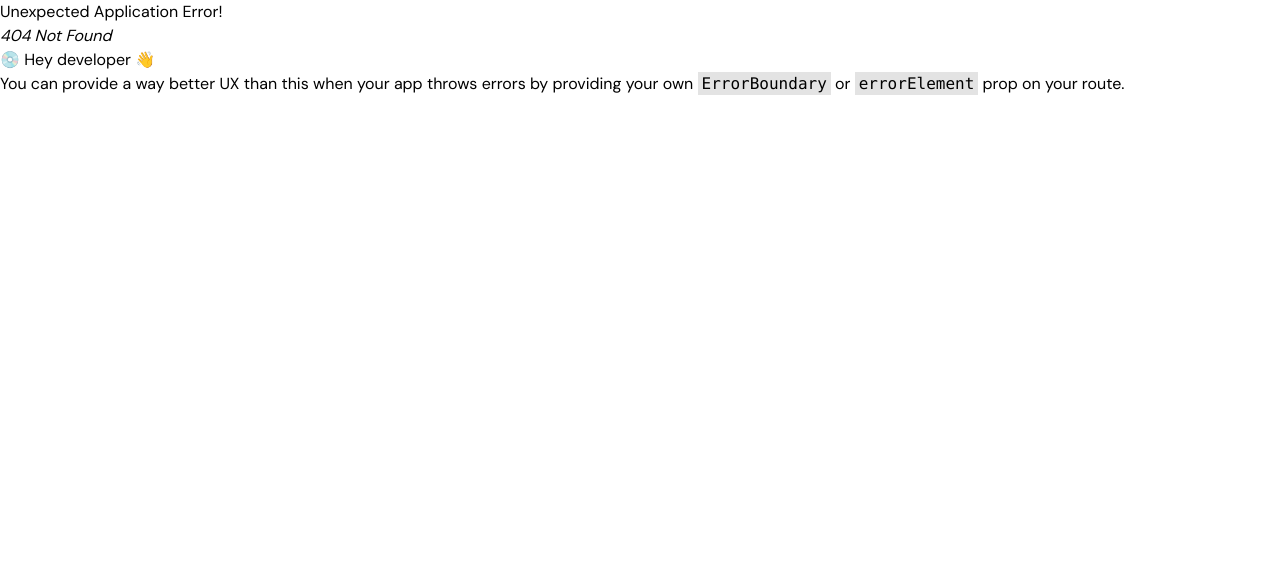
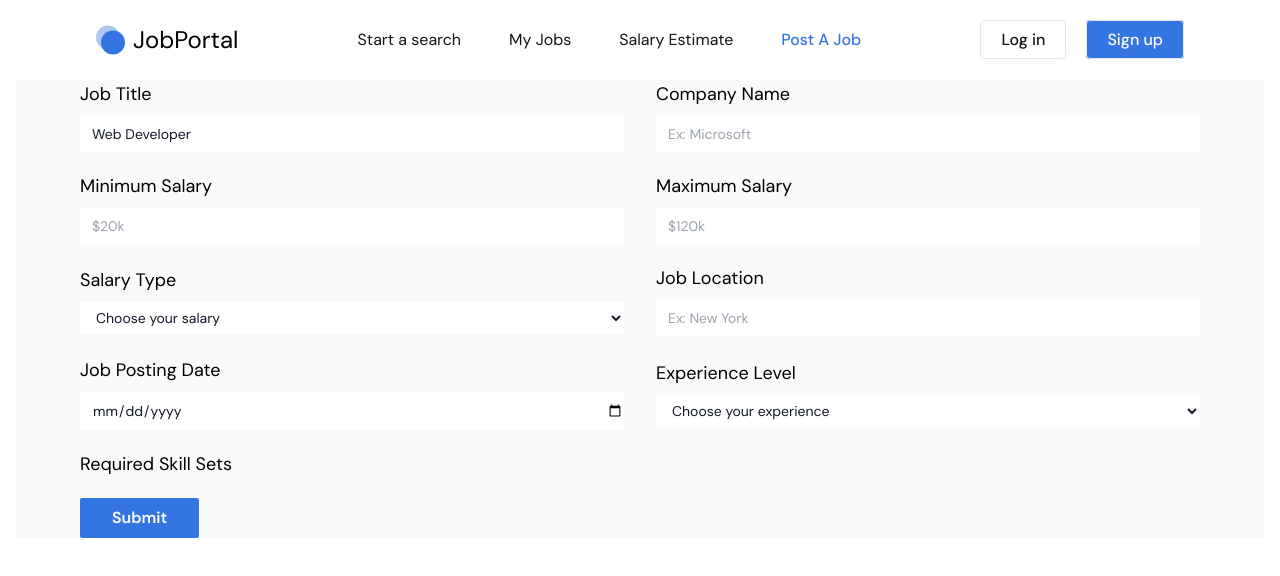
Before and after one commit to UjjwalBaranwal/Job-Portal, a React (Vite) app in the folder Frontend/: page /post-job in a window 1280 px wide. Before the commit this address had no page. Shown: the top 576 px of the page. Built offline with nearby package versions, Linux system fonts and the light colour scheme.

Commit message:
Job posting page created

```diff
--- a/Frontend/package.json
+++ b/Frontend/package.json
@@ -14,9 +14,10 @@
     "match-sorter": "^6.3.4",
     "react": "^18.2.0",
     "react-dom": "^18.2.0",
+    "react-hook-form": "^7.52.0",
     "react-icons": "^5.2.1",
     "react-router-dom": "^6.23.1",
-    "sort-by": "^1.2.0"
+    "sort-by": "^0.0.2"
   },
   "devDependencies": {
     "@types/react": "^18.2.66",
--- /dev/null
+++ b/Frontend/src/Pages/CreateJob.jsx
@@ -0,0 +1,102 @@
+import React from 'react'
+import { useForm } from "react-hook-form"
+const CreateJob = () => {
+    const {
+        register,
+        handleSubmit,
+        watch,
+        formState: { errors },
+      } = useForm()
+
+      const onSubmit = (data) =>{ console.log(data);}
+
+  return (
+    <div className='max-w-screen-2x1 container mx-auto x1:px-24 px-4 '>
+        {/*Form */}
+        <div className='bg-[#FAFAFA] py-10px-4 lg:px-16'>
+        <form onSubmit={handleSubmit(onSubmit)} className='space-y-5'>
+            {/*1st row */}
+            <div className='create-job-flex'>
+            <div className='lg:w-1/2 w-full'>
+                    <label className='block mb-2 text-lg'>Job Title</label>
+                    <input type="text" defaultValue={"Web Developer"}
+                    {...register("jobTitle")} className=' create-job-input'/>
+                </div>
+                <div className='lg:w-1/2 w-full'>
+                    <label className='block mb-2 text-lg'>Company Name</label>
+                    <input type="text" placeholder={"Ex: Microsoft"}
+                    {...register("companyName")} className=' create-job-input'/>
+                </div>
+
+
+
+            </div>
+            {/*2nd row */}
+            <div className='create-job-flex'>
+            <div className='lg:w-1/2 w-full'>
+                    <label className='block mb-2 text-lg'>Minimum Salary</label>
+                    <input type="text" placeholder={"$20k"}
+                    {...register("minPrice")} className=' create-job-input'/>
+                </div>
+                <div className='lg:w-1/2 w-full'>
+                    <label className='block mb-2 text-lg'>Maximum Salary</label>
+                    <input type="text" placeholder={"$120k"}
+                    {...register("maxPrice")} className=' create-job-input'/>
+                </div>
+
+
+
+            </div>
+           { /*3rd row*/}
+           <div className='create-job-flex'>
+            <div className='lg:w-1/2 w-full'>
+                    <label className='block mb-2 text-lg'>Salary Type</label>
+                    <select {...register("salaryType") } className='create-job-input'>
+        <option value="">Choose your salary</option>
+        <option value="Hourly">Hourly</option>
+        <option value="Monthly">Monthly</option>
+        <option value="Yearly">Yearly</option>
+      </select>
+                </div>
+                <div className='lg:w-1/2 w-full'>
+                    <label className='block mb-2 text-lg'>Job Location</label>
+                    <input type="text" placeholder={"Ex: New York"}
+                    {...register("jobLocation")} className=' create-job-input'/>
+                </div>
+
+
+
+            </div>
+            {/*4th row */}
+            <div className='create-job-flex'>
+            <div className='lg:w-1/2 w-full'>
+                    <label className='block mb-2 text-lg'>Job Posting Date</label>
+                    <input type="date" placeholder={"Ex: 2024-06-28"}
+                    {...register("postingDate")} className=' create-job-input'/>
+                </div>
+
+            <div className='lg:w-1/2 w-full'>
+                    <label className='block mb-2 text-lg'>Experience Level</label>
+                    <select {...register("experienceLevel") } className='create-job-input'>
+        <option value="">Choose your experience</option>
+        <option value="NoExperience">Any experience</option>
+        <option value="Internship">Internship</option>
+        <option value="Work remotely">Work remotely</option>
+      </select>
+                </div>
+
+            </div>
+
+            {/*5th row */}
+            <div>
+            <label className='block mb-2 text-lg'>Required Skill Sets </label>
+            </div>
+
+      <input type="submit" className='block mt-12 bg-blue text-white font-semibold px-8 py-2 rounded-sm cursor-pointer' />
+    </form>
+        </div>
+    </div>
+  )
+}
+
+export default CreateJob
--- a/Frontend/src/Router/Router.jsx
+++ b/Frontend/src/Router/Router.jsx
@@ -2,6 +2,7 @@ import {createBrowserRouter} from "react-router-dom";
 import App from "../App";
 import About from "../Pages/About";
 import Home from "../Pages/Home";
+import CreateJob from "../Pages/CreateJob";
 
 const router = createBrowserRouter([
     {
@@ -9,6 +10,8 @@ const router = createBrowserRouter([
       element: <App/>,
       children: [
         {path: "/", element: <Home/>},
+        {path: "/post-job", element: <CreateJob/>},
+
 
     ]
     },
```
Also changed, not shown: 1 other file (tests, documents, lock files or other folders).
